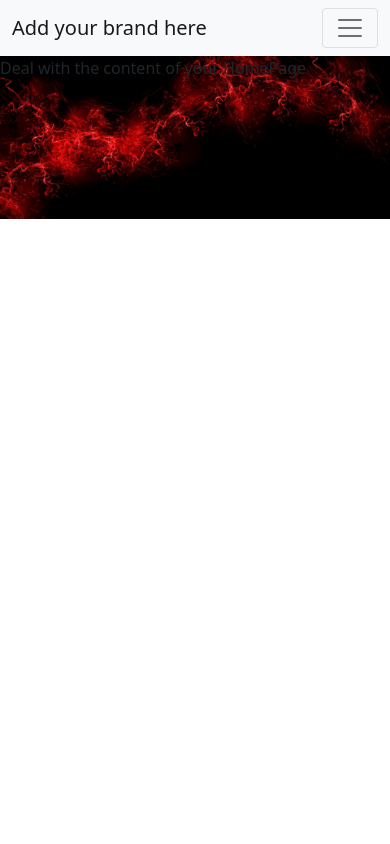
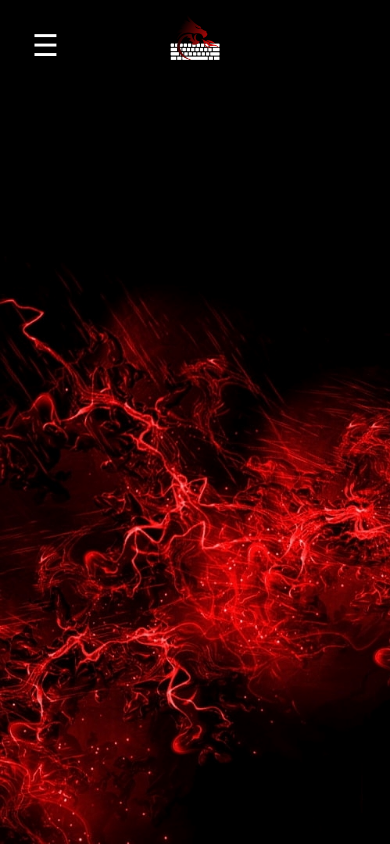
Before and after one commit to e-vinci/web2-2023-project-group-9, a website built with webpack: page frontend/src/index.html in a window 390 px wide. Built offline with nearby package versions, Linux system fonts and the light colour scheme.

Commit message:
add:navbar and some modification for responsive

```diff
--- a/frontend/package.json
+++ b/frontend/package.json
@@ -19,6 +19,7 @@
     "eslint-config-airbnb-base": "^15.0.0",
     "eslint-config-prettier": "^8.5.0",
     "eslint-webpack-plugin": "^3.2.0",
+    "file-loader": "^6.2.0",
     "html-loader": "^2.1.2",
     "html-webpack-plugin": "^5.5.0",
     "prettier-airbnb-config": "^1.0.0",
--- a/frontend/src/Components/Navbar/Navbar.js
+++ b/frontend/src/Components/Navbar/Navbar.js
@@ -1,5 +1,5 @@
-// eslint-disable-next-line no-unused-vars
-import { Navbar as BootstrapNavbar } from 'bootstrap';
+// import d'une image
+import logoPage from '../../img/logoPage.png';
 
 /**
  * Render the Navbar which is styled by using Bootstrap
@@ -10,41 +10,44 @@ import { Navbar as BootstrapNavbar } from 'bootstrap';
 
 const Navbar = () => {
   const navbarWrapper = document.querySelector('#navbarWrapper');
+
+  // Création de l'élément image pour le logo
+  const logo = document.createElement('img');
+  logo.src = logoPage; // Mettez à jour le chemin ici
+  logo.classList.add('logoPage');
+
+  // Création de la balise 'a' pour le lien du logo
+  const logoLink = document.createElement('a');
+  logoLink.href = '#';
+  logoLink.appendChild(logo);
+
+  // Ajout du logo avant la balise 'nav'
+  navbarWrapper.appendChild(logoLink);
+
+  // Ajout du reste de la barre de navigation
   const navbar = `
-  <nav class="navbar navbar-expand-lg navbar-light bg-light">
-        <div class="container-fluid">
-          <a class="navbar-brand" href="#">Add your brand here</a>
-          <button
-            class="navbar-toggler"
-            type="button"
-            data-bs-toggle="collapse"
-            data-bs-target="#navbarSupportedContent"
-            aria-controls="navbarSupportedContent"
-            aria-expanded="false"
-            aria-label="Toggle navigation"
-          >
-            <span class="navbar-toggler-icon"></span>
-          </button>
-          <div class="collapse navbar-collapse" id="navbarSupportedContent">
-            <ul class="navbar-nav me-auto mb-2 mb-lg-0">
-              <li class="nav-item">
-                <a class="nav-link" aria-current="page" href="#" data-uri="/">Home</a>
-              </li>
-              <li class="nav-item">
-                <a class="nav-link" href="#" data-uri="/game">Game</a>
-              </li>
-              <li class="nav-item">
-                <a class="nav-link" href="#" data-uri="/new">New Page</a>
-              </li>
-              <li>
-                <a class="nav-link" href="#" data-uri="/login">Se connecter</a>
-              </li>
-            </ul>
-          </div>
-        </div>
-      </nav>
+    <nav>
+      <div class="navLinks">
+        <ul>
+          <li><a href="#">Accueil</a></li>
+          <li><a href="#">Combattants</a></li>
+          <li><a href="#">Arenes</a></li>
+          <li><a href="#" data-uri="/login">Se Connecter</a></li>
+        </ul>
+      </div>
+      <ul id="icons">
+        <!-- Assumez que vous avez des éléments à l'intérieur de l'élément avec l'id "icons" -->
+      </ul>
+    </nav>
   `;
-  navbarWrapper.innerHTML = navbar;
+
+  navbarWrapper.innerHTML += navbar;
+
+  // Ajout de l'écouteur d'événements pour le clic sur l'élément avec l'id "icons"
+  const icons = document.querySelector('#icons');
+  icons.addEventListener('click', () => {
+    navbarWrapper.classList.toggle("active");
+  });
 };
 
 export default Navbar;
--- a/frontend/src/index.html
+++ b/frontend/src/index.html
@@ -1,14 +1,16 @@
 <!DOCTYPE html>
 <html lang="en">
   <head>
-    <meta charset="UTF-8" />
-    <meta name="viewport" content="width=device-width, initial-scale=1.0" />
-    <title>Your page title</title>
-    <link rel="icon" href="./img/favicon.svg" type="image/svg+xml" />
+    <meta charset="UTF-8">
+    <meta name="viewport" content="width=device-width, initial-scale=1.0">
+    <link rel="shortcut icon" href="./img/logoSite.png" type="image/x-icon">
+    <link rel="stylesheet" href="./stylesheets/main.css">
+    <title>Mortal Keyboard</title>
   </head>
-
   <body>
-    <header><div id="navbarWrapper"></div></header>
+    <header>
+      <div id="navbarWrapper"></div>
+    </header>
     <main></main>
     <footer></footer>
   </body>
--- a/frontend/src/stylesheets/main.css
+++ b/frontend/src/stylesheets/main.css
@@ -1,29 +1,79 @@
-/* body style for every page */
-body {
+/* Reset CSS de base */
+
+/* Supprime les marges et les espacements par défaut */
+* {
+    margin: 0;
     padding: 0;
-    margin: 0;
-    background: url(../img/backgroundSite.jpg);
-    background-repeat: no-repeat;
-    background-size: cover;
-    overflow: hidden;
+    box-sizing: border-box;
 }
 
+
+body {
+    color: #0000007b;
+    height: 100vh;
+    width: 100%;
+    background-image: url(../img/backgroundSite.jpg);
+    background-size: cover;
+    background-repeat: no-repeat;
+}
+
+/* Rétablit la police de caractères en sans-serif et ajout de la police de Mortal Kombat*/
+@font-face{
+    font-family: 'MK TITLE';
+    src: url('../fonts/MKtitle.ttf') format("truetype");
+}
+
+body,
+button,
+input,
+select,
+textarea {
+    font-family: 'MK TITLE', sans-serif;
+}
+
+/* Annule la liste des éléments de liste */
+ul,
+ol {
+    list-style: none;
+}
+
+/* Rétablit la taille de police par défaut */
+h1,
+h2,
+h3,
+h4,
+h5,
+h6 {
+    font-size: 1em;
+}
+
+/* Réinitialise d'autres styles */
+/* Annule les puces par défaut des listes non ordonnées */
+ul {
+    list-style-type: none;
+
+}
+
+
+
+/* Karim */
 /* login page style */
 #containerLoginPage {
-    height: 100vh;
-    display: flex;
-    justify-content: center;
-    align-items: center;
+    position: absolute;
+    margin: 0;
+    left: 50%;
+    top: 30%;
+    transform: translate(-50%, -50%);
 }
 
 #containerForm {
     background-color: black;
-    padding: 20px;
+    margin-top: 0;
+    padding: 50px;
     border: 1px solid #ffffff;
     align-items: center;
     text-align: center;
-    height: 47%;
-    width: 40%;
+    margin-top: 50%;
 }
 
 h1 {
@@ -50,11 +100,10 @@ h1 {
 #containerForm input[type="submit"] {
     background-color: black;
     color: #fff;
-    padding: 10px 20px;
+    padding: 10px 10px 10px 10px;
     border: 1px solid #ffffff;
     cursor: pointer;
     font-size: 16px;
-    width: 35%;
 }
 
 #containerForm input[type="submit"]:hover {
@@ -64,7 +113,6 @@ h1 {
 #containerForm #paragrapheLogin {
     display: block;
     color: #ffffff;
-    margin-top: 20px;
     text-align: left;
 }
 
@@ -75,3 +123,115 @@ h1 {
 #containerForm a:hover {
     text-decoration: underline;
 }
+
+/* Sohaib */
+/* NAVBAR */
+#navbarWrapper{
+    position: relative;
+    display: flex;
+    justify-content: space-between;
+    align-items: center;
+    width: 100%;
+    box-sizing: border-box;
+    background-color: rgb(0, 0, 0);
+}
+
+#navbarWrapper a{
+    text-decoration: none;
+    color: rgb(255, 255, 255);
+    font-size: 90%;
+}
+
+#navbarWrapper .logoPage{
+   width: 7em;
+   position: relative;
+   margin-left: 60%;
+}
+
+#navbarWrapper .navLinks ul{
+    display: flex;
+}
+
+#navbarWrapper .navLinks ul li{
+    margin: 0 25px;
+}
+
+#icons{
+    display: none;
+}
+
+@media screen and (max-width : 700px){
+    #navbarWrapper{
+        display: block;
+        height: 50px;
+    }
+
+    #navbarWrapper .navLinks ul li{
+        margin: 0;
+    }
+
+    .navLinks ul{
+        top: 5em;
+        position: absolute;
+        display: flex;
+        line-height: 100px;
+        flex-direction: column;
+        height: 88vh;
+        left: -100%;
+        width: 100%;
+        background: rgb(124, 1, 1);
+        padding: 0;
+        text-align: center;
+        transition: 0.25s;
+        z-index: 1000;
+    }
+
+    .navLinks ul li:hover{
+        background: rgba(79, 1, 1, 0.429);
+        padding-left: 20px;
+        cursor: pointer;
+
+    }
+    #navbarWrapper .logoPage{
+        margin: 40px 0;
+        width: 7em;
+        position: relative;
+        left: 50%;
+        transform: translate(-50%, -50%);
+     }
+
+
+    #icons{
+        display: block;
+        position: absolute;
+        top: 25px;
+        cursor: pointer;
+    }
+
+    #icons:before{
+        content: '\2630';
+        color: rgb(255, 255, 255);
+        font-size: 30px;
+    }
+
+    .active #icons::before{
+        content: '\2716';
+        font-size: 30px;
+    }
+
+    #navbarWrapper.active ul{
+        left: 0;
+    }
+}
+
+
+/* régler le menu ouvrant avec le formulaire de connection */
+@media screen and (max-width : 700px){
+    #containerLoginPage{
+        top: 0;
+        transition: 0.25s;
+        position: relative;
+        padding-left: 5px;
+        padding-right: 5px;
+    }
+}
--- a/frontend/webpack.config.base.js
+++ b/frontend/webpack.config.base.js
@@ -68,7 +68,18 @@ module.exports = {
         test: /\.(png|jpg|gif|svg|mp3|mpe?g)$/,
         type : 'asset',
       },  */
-
+      {
+        test: /\.(woff|woff2|eot|ttf|otf)$/,
+        use: [
+          {
+            loader: 'file-loader',
+            options: {
+              name: '[name].[ext]',
+              outputPath: 'fonts/', // chemin de sortie pour les polices
+            },
+          },
+        ],
+      },
       // in html file, emits files in output directory
       // and replace the src with the final path (to deal with svg, img...)
       {
```
